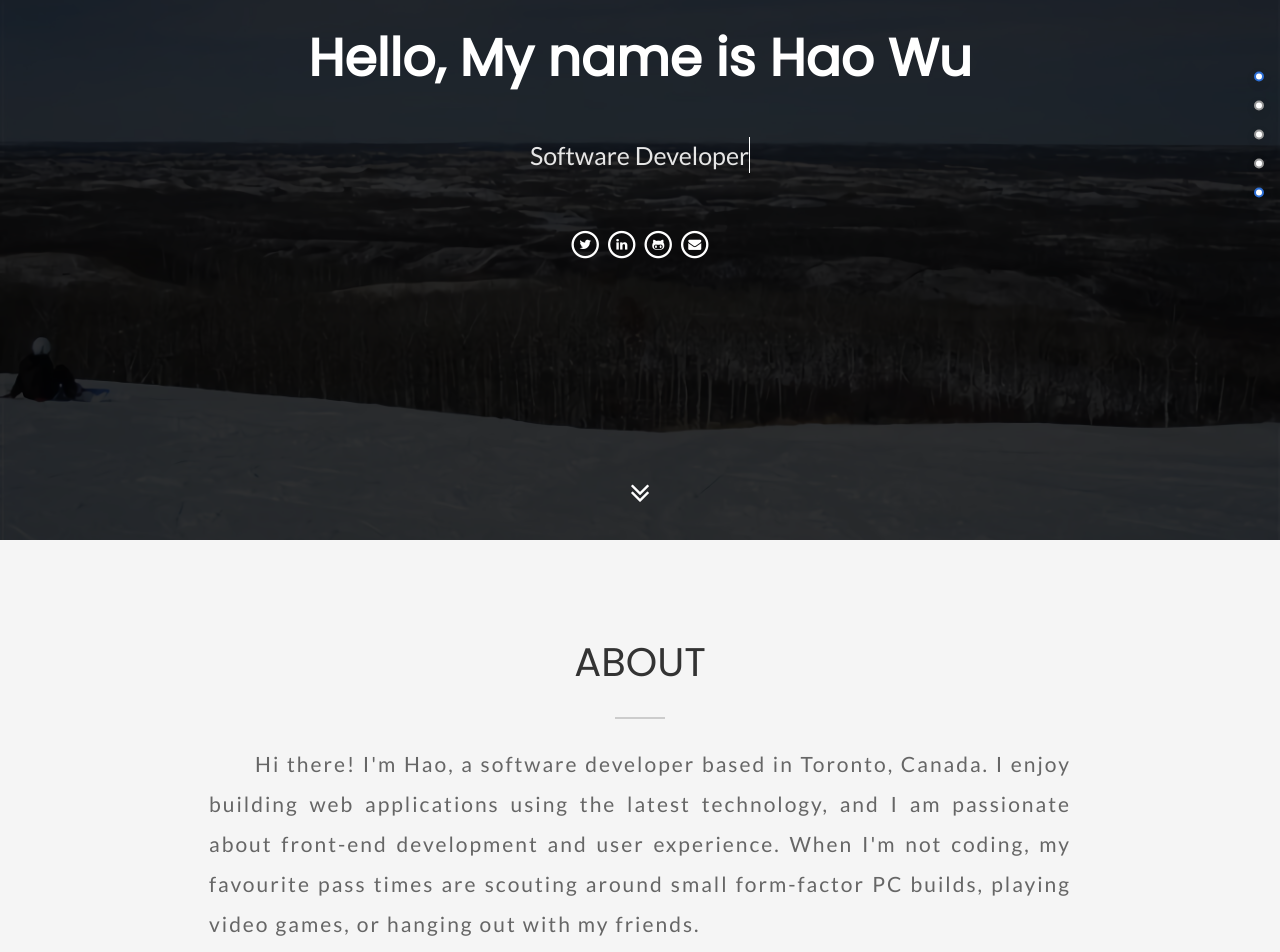
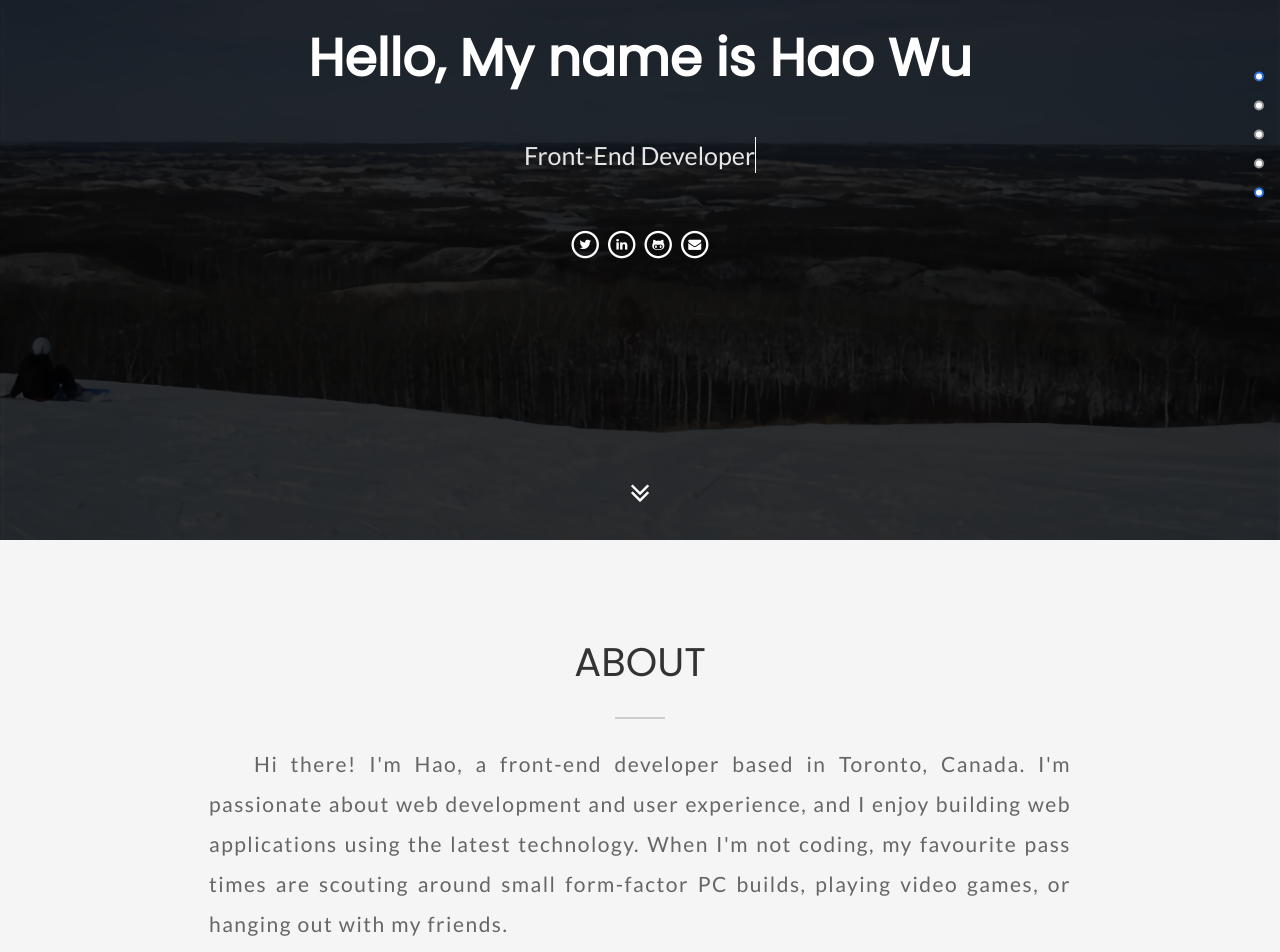
Before and after one commit to haooowu/me, a website: page index.html in a window 1280 px wide. Shown: the part 260-1212 px from the top of the page. Drawn offline with nearby package versions, Linux system fonts and the light colour scheme.

Commit message:
update title and intro

```diff
--- a/index.html
+++ b/index.html
@@ -59,7 +59,7 @@
           <div class="wrapper">
             <div class="intro">
               <h1>Hello, My name is Hao Wu</h1>
-              <p class="autoType">Software Developer</p>
+              <p class="autoType">Front-End Developer</p>
               <div class="contactlist">
                 <a href="https://twitter.com/HaoooWu"
                   ><span class="fa-stack fa">
@@ -92,12 +92,14 @@
             <h1 id="about">ABOUT</h1>
             <div class="dash"></div>
             <p>
-              &emsp;&emsp;Hi there! I'm Hao, a software developer based in Toronto, Canada. I enjoy building web
-              applications using the latest technology, and I am passionate about front-end development and user
-              experience. When I'm not coding, my favourite pass times are scouting around small form-factor PC builds,
-              playing video games, or hanging out with my friends.
+              &emsp;&emsp;Hi there! I'm Hao, a front-end developer based in Toronto, Canada. I'm passionate about web
+              development and user experience, and I enjoy building web applications using the latest technology. When
+              I'm not coding, my favourite pass times are scouting around small form-factor PC builds, playing video
+              games, or hanging out with my friends.
             </p>
-            <button onclick="window.open('https://drive.google.com/open?id=10C6MKqF1tV06LR7JsqgaIa8AqtGexRGv')">
+            <button
+              onclick="window.open('https://drive.google.com/file/d/1P9nrvAdJardUZdpuBbOQ7RNFRX1txK1D/view?usp=sharing')"
+            >
               my resume
             </button>
           </div>
--- a/public/styles/style.css
+++ b/public/styles/style.css
@@ -165,7 +165,7 @@ input::-moz-focus-inner {
   border-right: 1px solid white;
   white-space: nowrap;
   margin: 0 auto;
-  animation: typing 3s steps(80, end), blink-caret 1s step-end infinite; }
+  animation: typing 2s steps(80, end), blink-caret 1s step-end infinite; }
   @media only screen and (max-width: 789px) {
     .autoType {
       animation: typing 1s steps(60, end), blink-caret 1s step-end infinite; } }
@@ -232,7 +232,7 @@ input::-moz-focus-inner {
     color: #666666;
     font-size: 21px;
     line-height: 40px;
-    letter-spacing: 2px;
+    letter-spacing: 1.5px;
     padding: 0 5%; }
     @media only screen and (max-width: 789px) {
       #aboutsec p {
@@ -374,6 +374,7 @@ input::-moz-focus-inner {
       #worksec #showcases .project div.padholder {
         position: relative;
         display: inline-block;
+        background-color: #202020;
         flex-basis: 42%;
         margin-right: 3%;
         padding: 16px 12px 14px 12px;
--- a/src/styles/__about.scss
+++ b/src/styles/__about.scss
@@ -50,7 +50,7 @@
     color: #666666;
     font-size: 21px;
     line-height: 40px;
-    letter-spacing: 2px;
+    letter-spacing: 1.5px;
     padding: 0 5%;
     @include respond_to(medium) {
       font-size: 18px;
--- a/src/styles/__work.scss
+++ b/src/styles/__work.scss
@@ -42,6 +42,7 @@
       div.padholder {
         position: relative;
         display: inline-block;
+        background-color: #202020;
         flex-basis: 42%;
         margin-right: 3%;
         padding: 16px 12px 14px 12px;
--- a/src/styles/_autoType.scss
+++ b/src/styles/_autoType.scss
@@ -3,7 +3,7 @@
   border-right: 1px solid white;
   white-space: nowrap;
   margin: 0 auto;
-  animation: typing 3s steps(80, end), blink-caret 1s step-end infinite;
+  animation: typing 2s steps(80, end), blink-caret 1s step-end infinite;
   @include respond_to(medium) {
     animation: typing 1s steps(60, end), blink-caret 1s step-end infinite;
   }
```
